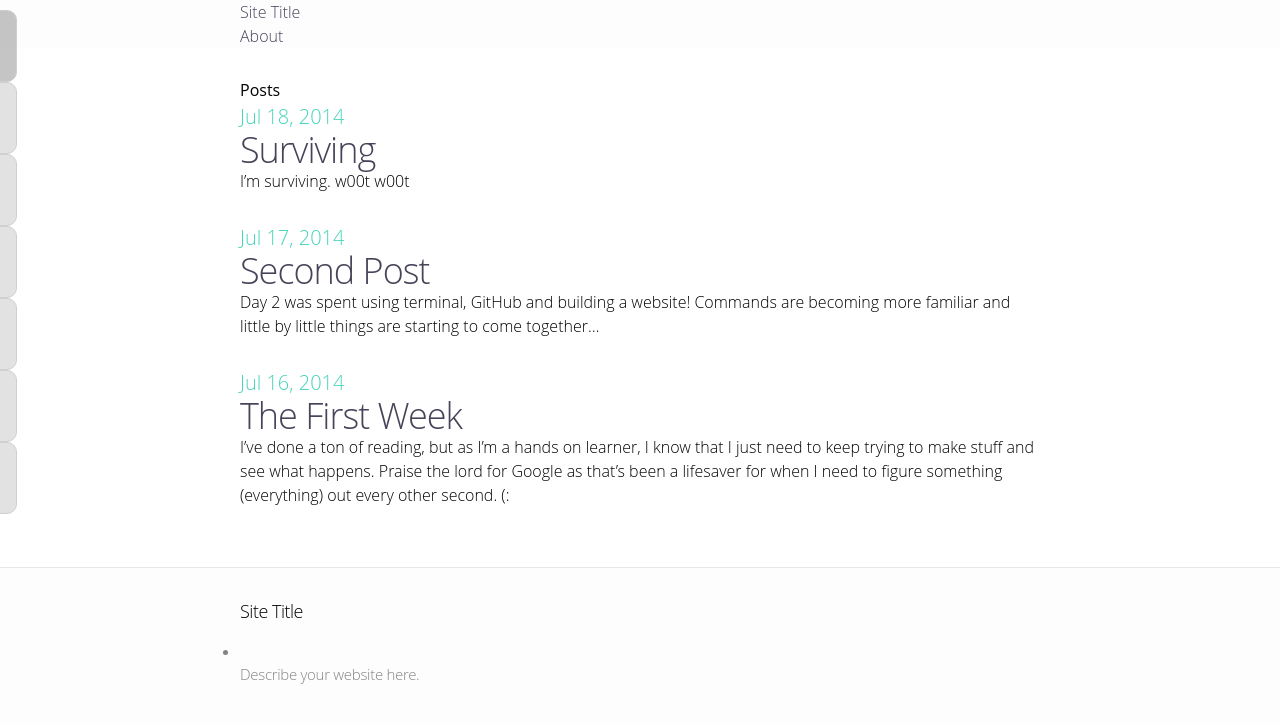
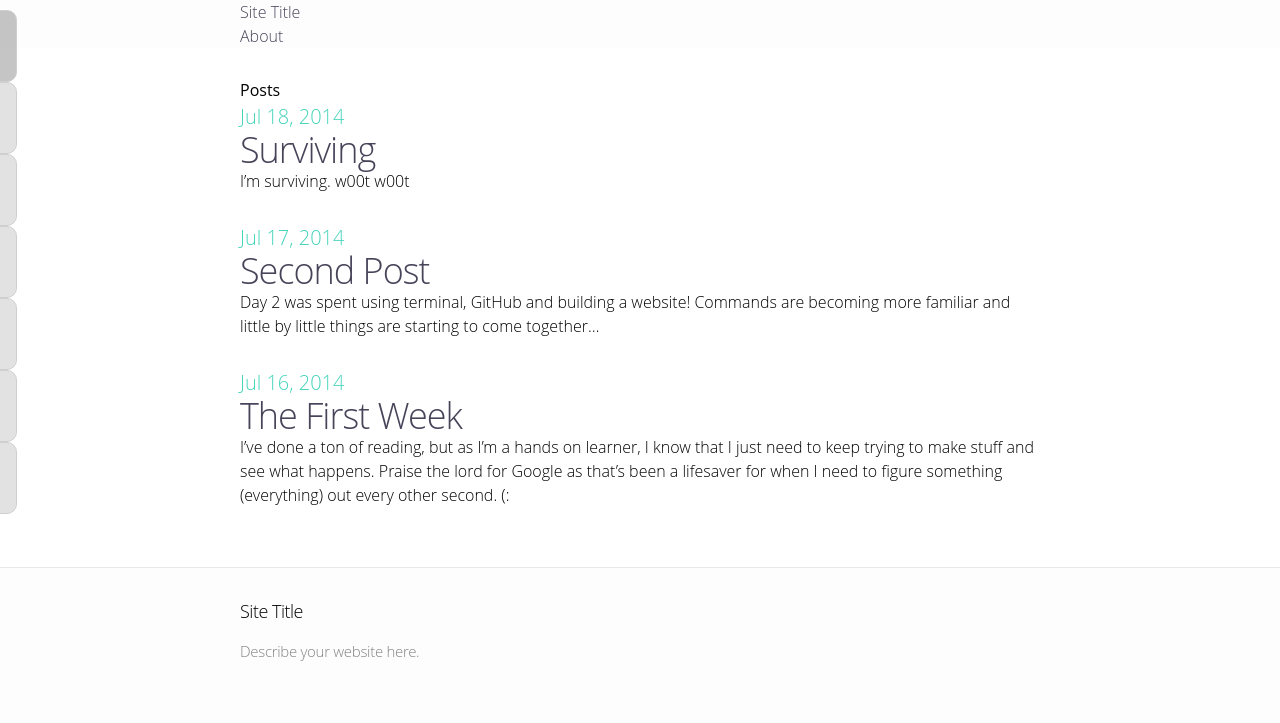
Before and after one commit to kimkaralekas/kimkaralekas.github.io, a Jekyll site: the page built from index.html, in a window 1280 px wide. Shown: the top 723 px of the page. Built offline with Jekyll 4.4.1, drawn with Linux system fonts in a browser that asks for light colours; nearby versions of some CDN libraries; library files that are not in the unit come from our copies; grey boxes are pictures that could not be loaded.

```diff
--- a/_includes/footer.html
+++ b/_includes/footer.html
@@ -5,10 +5,7 @@
     <h2 class="footer-heading">{{ site.title }}</h2>
 
     <div class="footer-col-1 column">
-      <ul>
 
-        <li><a href="mailto:{{ site.email }}">{{ site.email }}</a></li>
-      </ul>
     </div>
 
     <div class="footer-col-2 column">
```
